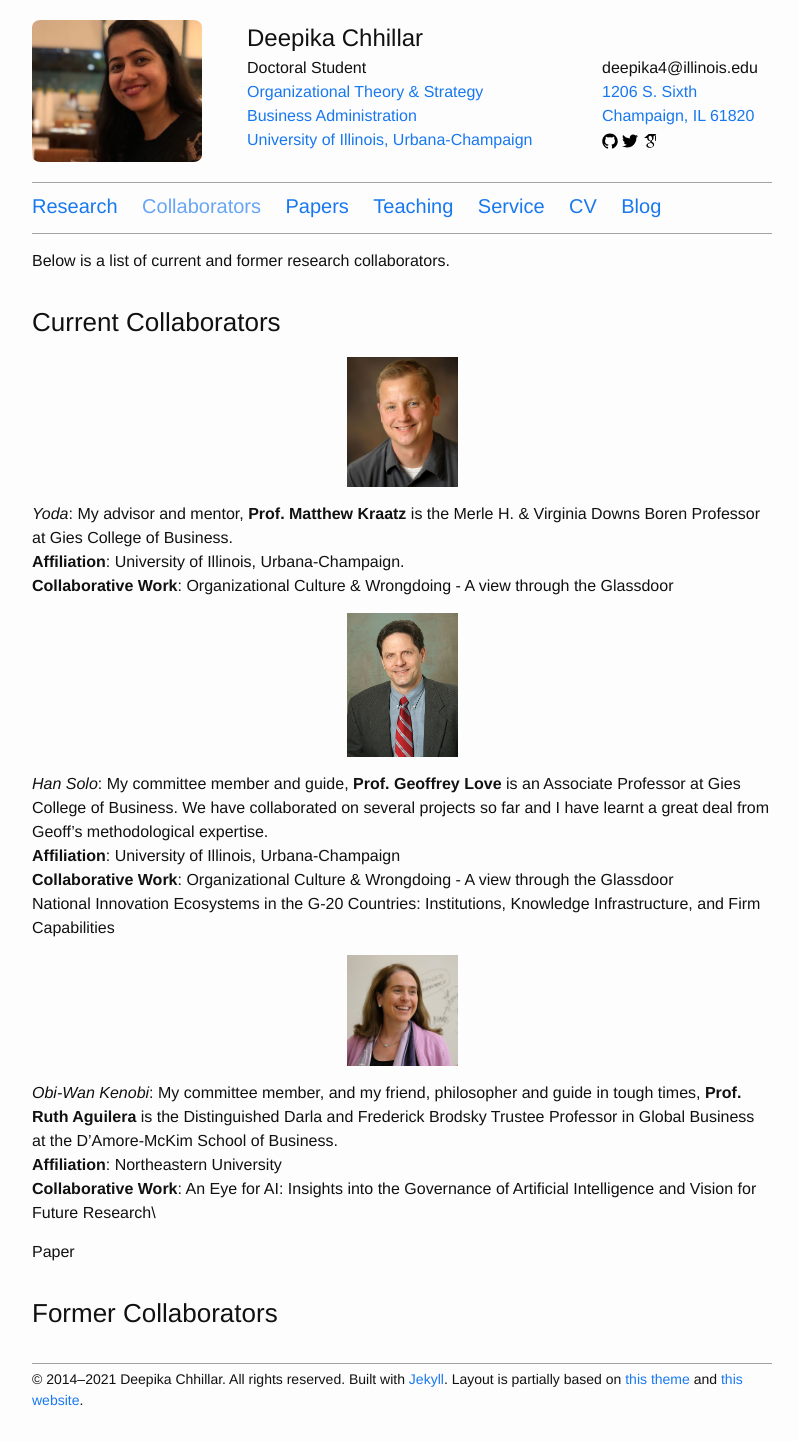
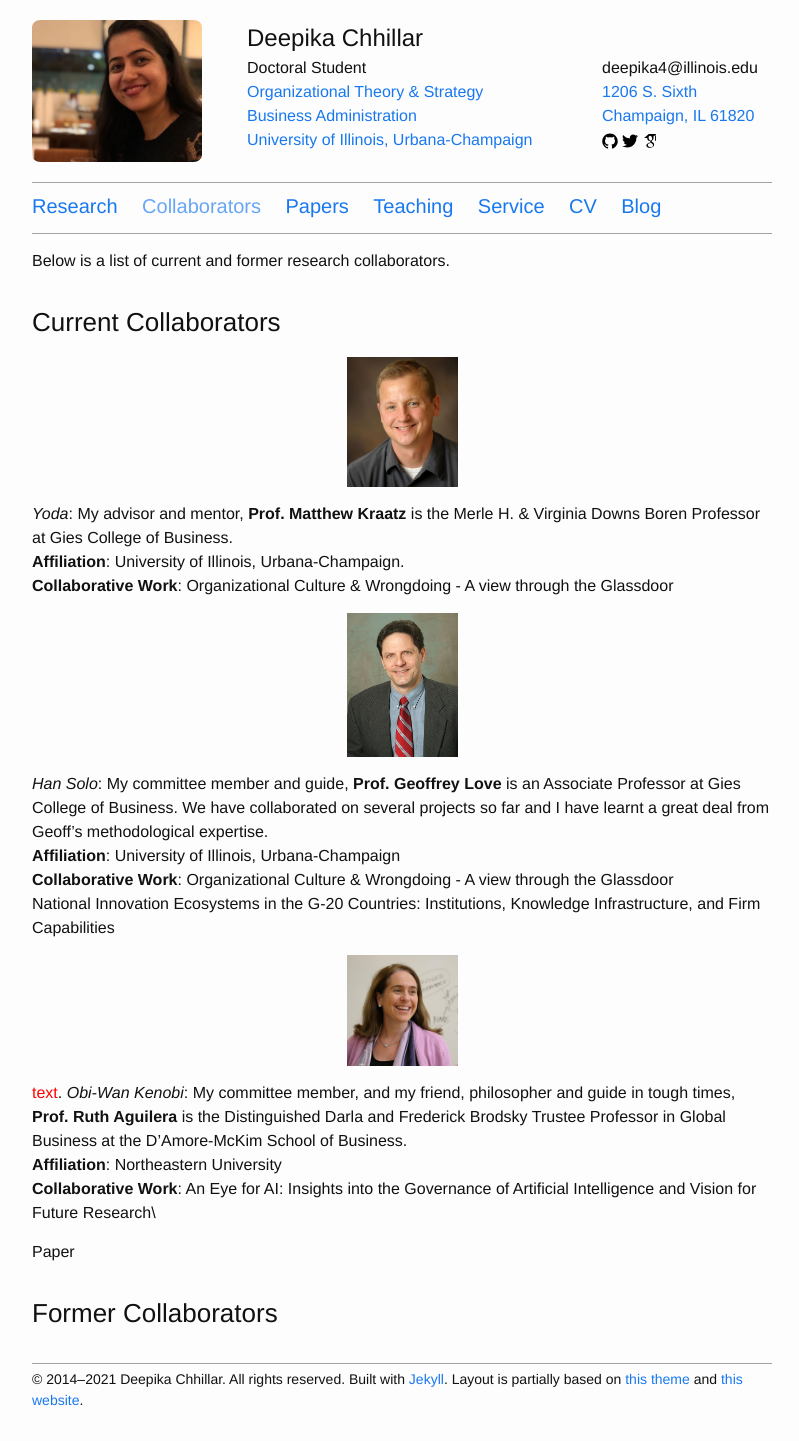
Before and after one commit to deepikachhillar/deepikachhillar.github.io, a Jekyll site: the page built from nav/collaborators.md, in a window 1280 px wide. Shown: the whole page, without its empty margins (238-1037 px from the left). Built offline with Jekyll 4.4.1, drawn with Linux system fonts in a browser that asks for light colours.

Commit message:
Update collaborators.md

```diff
--- a/nav/collaborators.md
+++ b/nav/collaborators.md
@@ -37,6 +37,8 @@ National Innovation Ecosystems in the G-20 Countries: Institutions, Knowledge In
 <figure>
 	<img style="display=inline-block" width="15%" src="{{ "/resources/images/collaborators/ruth_aguilera.jpg" |  prepend: site.baseurl }}" alt="Ruth Aguilera" />
 </figure>
+
+<span style="color: red;">text</span>.
 *Obi-Wan Kenobi*: My committee member, and my friend, philosopher and guide in tough times, **Prof. Ruth Aguilera** is the Distinguished Darla and Frederick Brodsky Trustee Professor in Global Business at the D’Amore-McKim School of Business. \
 **Affiliation**: Northeastern University\
 **Collaborative Work**: An Eye for AI: Insights into the Governance of Artificial Intelligence and Vision for Future Research\
```
